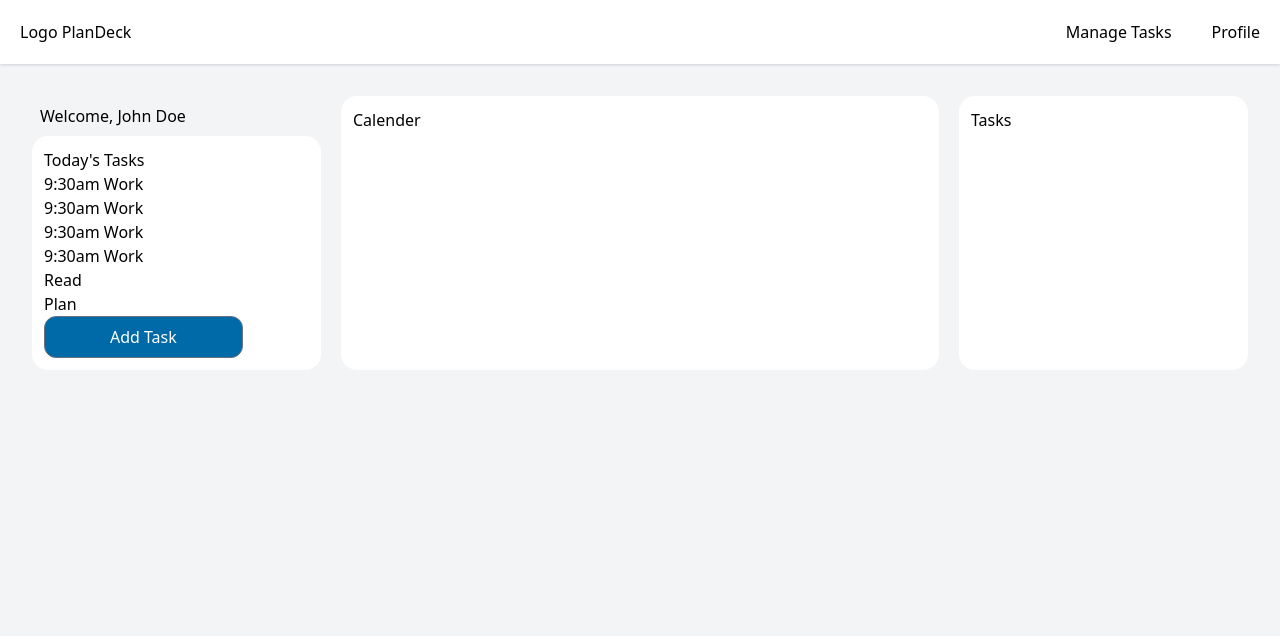
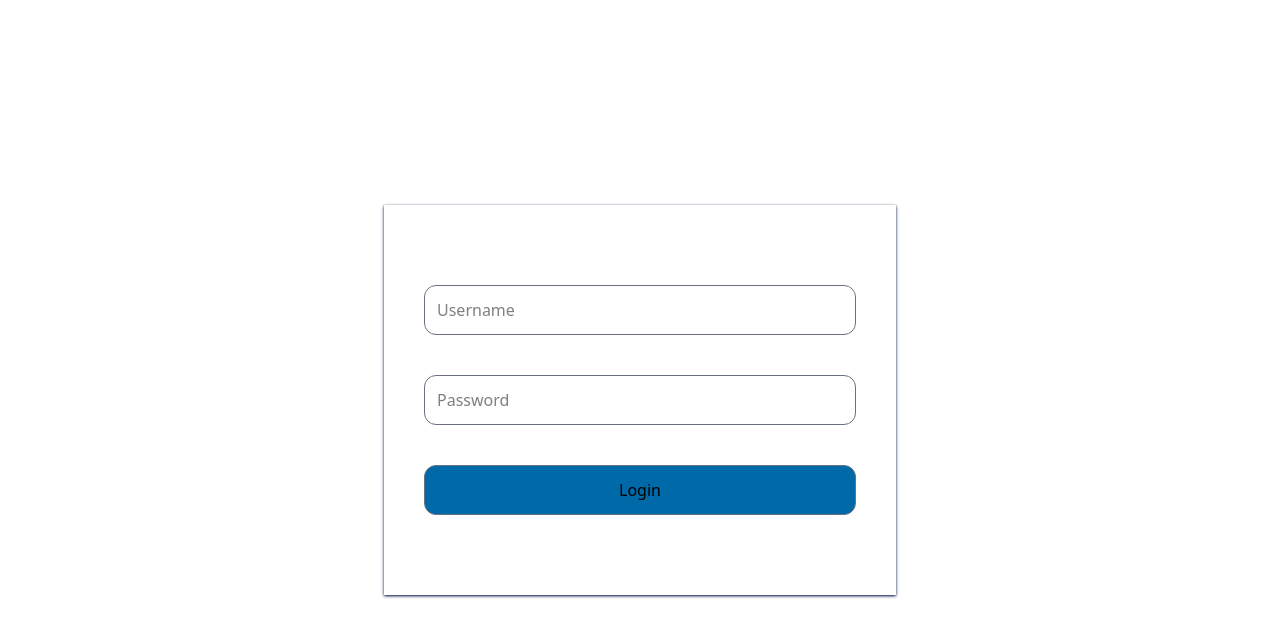
Before and after one commit to Mourice-Adero/plandeck-vue, a Vue app: page /login in a window 1280 px wide. Shown: the top 636 px of the page. Built offline with nearby package versions, Linux system fonts and the light colour scheme.

Commit message:
Created router and added routes

```diff
--- a/package.json
+++ b/package.json
@@ -15,7 +15,8 @@
   "dependencies": {
     "@tailwindcss/vite": "^4.1.11",
     "tailwindcss": "^4.1.11",
-    "vue": "^3.5.17"
+    "vue": "^3.5.17",
+    "vue-router": "^4.5.1"
   },
   "devDependencies": {
     "@tsconfig/node22": "^22.0.2",
--- a/src/App.vue
+++ b/src/App.vue
@@ -1,9 +1,7 @@
 <script setup lang="ts">
-import LoginPage from './pages/LoginPage.vue'
-import UserDashboard from './pages/UserDashboard.vue'
+import { RouterView } from 'vue-router'
 </script>
 
 <template>
-  <!-- <LoginPage /> -->
-  <UserDashboard />
+  <RouterView />
 </template>
--- a/src/main.ts
+++ b/src/main.ts
@@ -2,5 +2,6 @@ import './assets/main.css'
 
 import { createApp } from 'vue'
 import App from './App.vue'
+import router from './router/router.ts'
 
-createApp(App).mount('#app')
+createApp(App).use(router).mount('#app')
```
Also changed, not shown: src/router/router.ts (added, +13 -0 lines), 1 other file (tests, documents, lock files or other folders).
